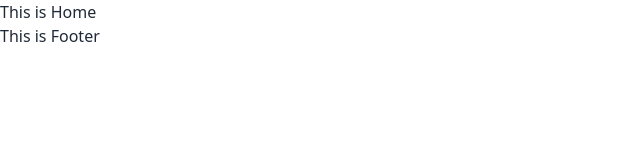
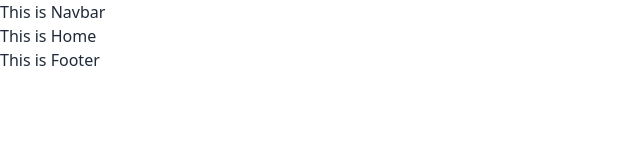
Before and after one commit to omarjafor/Car-Doctor-Client, a React (Vite) app: page / in a window 1280 px wide. Shown: the top 160 px of the page, without its empty margins (0-640 px from the left). Built offline with nearby package versions, Linux system fonts and the light colour scheme.

Commit message:
car doctor client

```diff
--- a/src/Components/Navbar/Navbar.jsx
+++ b/src/Components/Navbar/Navbar.jsx
@@ -3,7 +3,7 @@
 const Navbar = () => {
     return (
         <div>
-
+            This is Navbar
         </div>
     );
 };
--- a/src/MainLayout/Root.jsx
+++ b/src/MainLayout/Root.jsx
@@ -1,10 +1,12 @@
 import { Outlet } from "react-router-dom";
 import Footer from "../Components/Footer/Footer";
+import Navbar from "../Components/Navbar/Navbar";
 
 
 const Root = () => {
     return (
         <div>
+            <Navbar></Navbar>
             <Outlet></Outlet>
             <Footer></Footer>
         </div>
```
